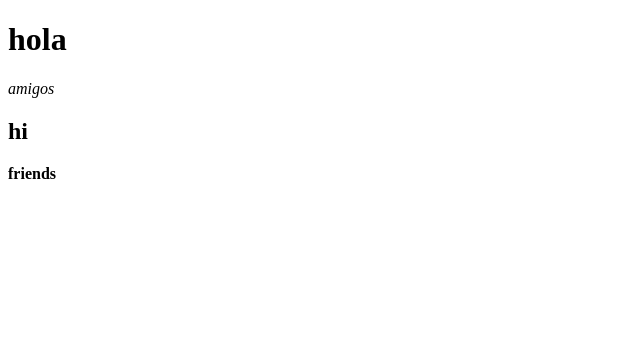
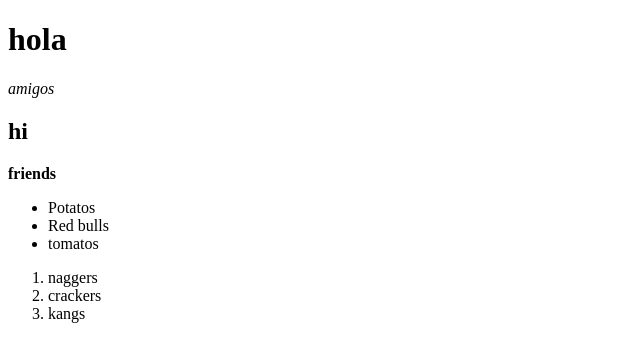
Before and after one commit to jzuliek/Git_Test, a plain HTML site: page html-boilerplate/index.html in a window 1280 px wide. Shown: the whole page, without its empty margins (0-640 px from the left). Drawn offline with Linux system fonts and the light colour scheme.

Commit message:
Boilerplate stuff

```diff
--- a/html-boilerplate/index.html
+++ b/html-boilerplate/index.html
@@ -13,5 +13,17 @@
             <h2>hi</h2>
             <p><strong>friends</strong></p>
         </p>
+        <p>
+            <ul>
+                <li>Potatos</li>
+                <li>Red bulls</li>
+                <li>tomatos</li>
+            </ul>
+            <ol>
+                <li>naggers</li>
+                <li>crackers</li>
+                <li>kangs</li>
+            </ol>
+        </p>
     </body>
 </html>
```
Also changed, not shown: odin-links-and-images/index.html (added, +14 -0 lines), odin-links-and-images/pages/about.html (added, +11 -0 lines), odin-links-and-images/images/dog.jpg (added), 3 other files.
